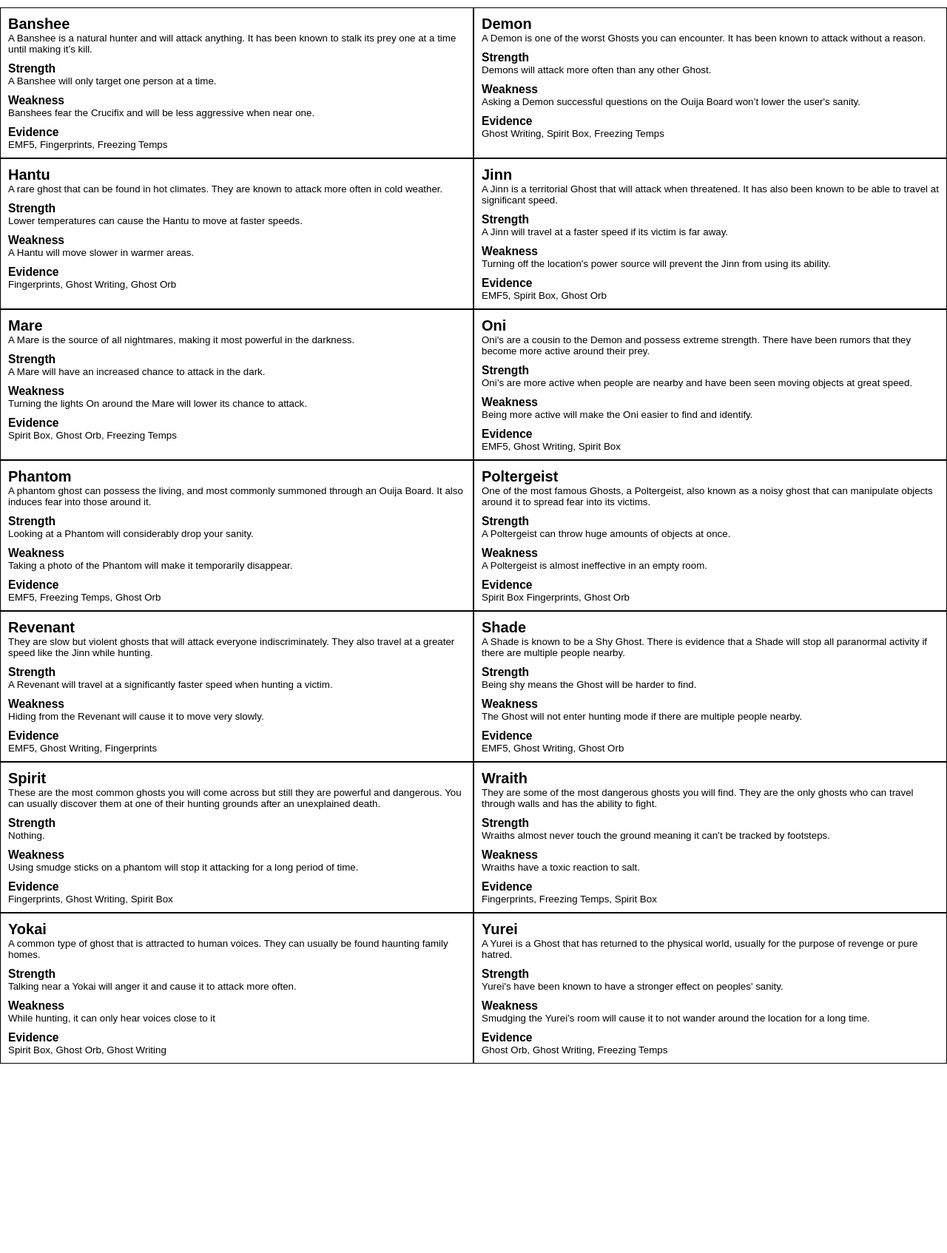
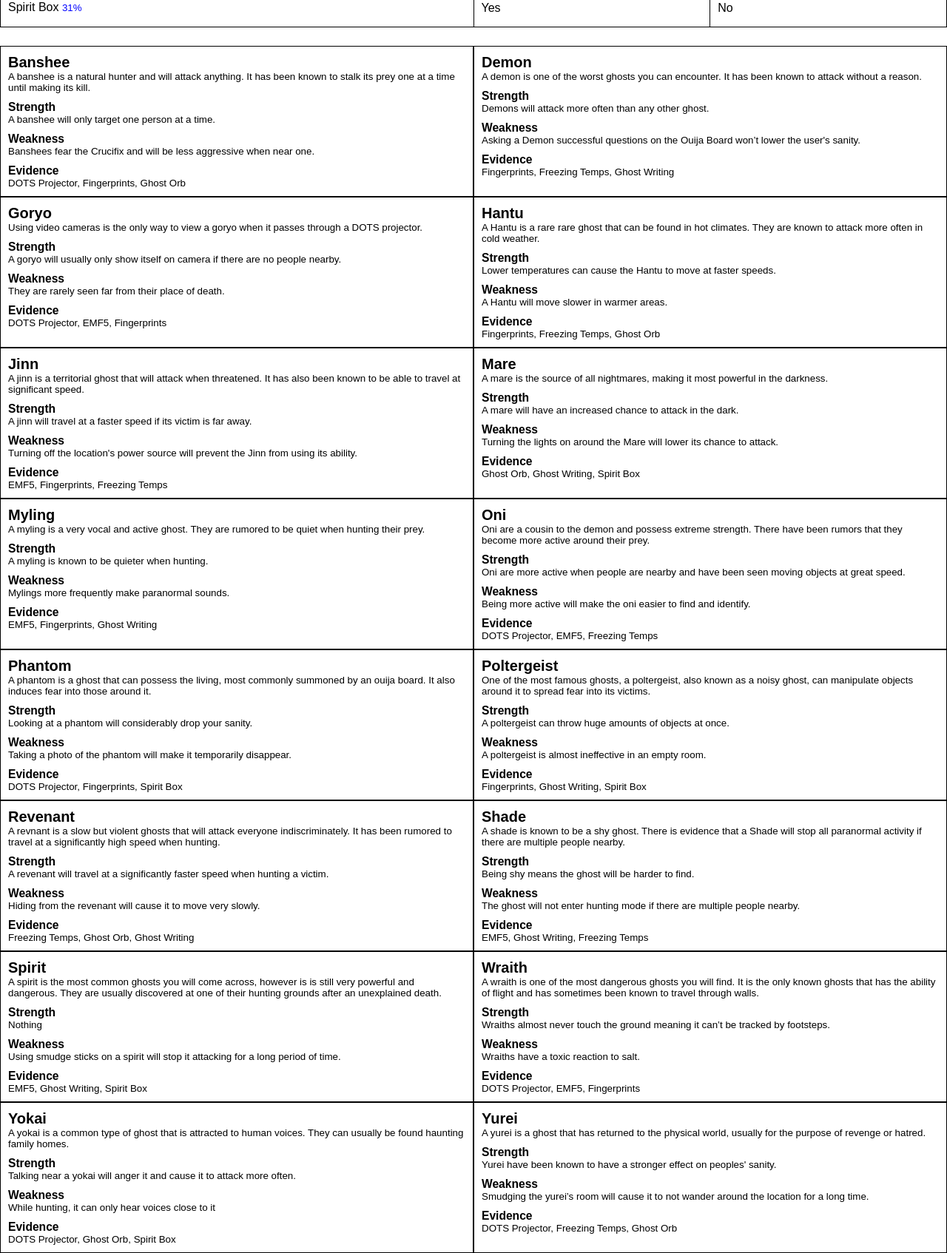
Before and after one commit to bejbej/ghost-journal, a plain HTML site: page index.html in a window 1280 px wide. Shown: the part 328-2022 px from the top of the page at 74% size. Before the commit the page ends 1766 px from the top, so only its background shows below. Drawn offline with Linux system fonts and the light colour scheme.

Commit message:
Add new ghost types and evidence types.

```diff
--- a/index.html
+++ b/index.html
@@ -7,6 +7,11 @@
 <body>
     <div style="display: none;">✓✗</div>
     <table id=evidence>
+        <tr id=dots-projector>
+            <td class=evidence-name>DOTS Projector <span class="chance"></span></td>
+            <td class=yes>Yes</td>
+            <td class=no>No</td>
+        </tr>
         <tr id=emf5>
             <td class=evidence-name>EMF5 <span class="chance"></span></td>
             <td class=yes>Yes</td>
@@ -41,11 +46,67 @@
     <div class=cards>
         <div class=card>
             <h2>Banshee</h2>
-            <p>A Banshee is a natural hunter and will attack anything. It has been known to stalk its prey one at a time until making it’s kill.</p>
+            <p>A banshee is a natural hunter and will attack anything. It has been known to stalk its prey one at a time until making its kill.</p>
             <h3>Strength</h3>
-            <p>A Banshee will only target one person at a time.</p>
+            <p>A banshee will only target one person at a time.</p>
             <h3>Weakness</h3>
             <p>Banshees fear the Crucifix and will be less aggressive when near one.</p>
+            <h3>Evidence</h3>
+            <p class=evidence>
+                <span class=dots-projector>DOTS Projector,</span>
+                <span class=fingerprints>Fingerprints,</span>
+                <span class=ghost-orb>Ghost Orb</span>
+            </p>
+        </div>
+        <div class=card>
+            <h2>Demon</h2>
+            <p>A demon is one of the worst ghosts you can encounter. It has been known to attack without a reason.</p>
+            <h3>Strength</h3>
+            <p>Demons will attack more often than any other ghost.</p>
+            <h3>Weakness</h3>
+            <p>Asking a Demon successful questions on the Ouija Board won’t lower the user's sanity.</p>
+            <h3>Evidence</h3>
+            <p class=evidence>
+                <span class=fingerprints>Fingerprints,</span>
+                <span class=freezing-temps>Freezing Temps,</span>
+                <span class=ghost-writing>Ghost Writing</span>
+            </p>
+        </div>
+        <div class=card>
+            <h2>Goryo</h2>
+            <p>Using video cameras is the only way to view a goryo when it passes through a DOTS projector.</p>
+            <h3>Strength</h3>
+            <p>A goryo will usually only show itself on camera if there are no people nearby.</p>
+            <h3>Weakness</h3>
+            <p>They are rarely seen far from their place of death.</p>
+            <h3>Evidence</h3>
+            <p class=evidence>
+                <span class=dots-projector>DOTS Projector,</span>
+                <span class=emf5>EMF5,</span>
+                <span class=fingerprints>Fingerprints</span>
+            </p>
+        </div>
+        <div class=card>
+            <h2>Hantu</h2>
+            <p>A Hantu is a rare rare ghost that can be found in hot climates. They are known to attack more often in cold weather.</p>
+            <h3>Strength</h3>
+            <p>Lower temperatures can cause the Hantu to move at faster speeds.</p>
+            <h3>Weakness</h3>
+            <p>A Hantu will move slower in warmer areas.</p>
+            <h3>Evidence</h3>
+            <p class=evidence>
+                <span class=fingerprints>Fingerprints,</span>
+                <span class=freezing-temps>Freezing Temps,</span>
+                <span class=ghost-orb>Ghost Orb</span>
+            </p>
+        </div>
+        <div class=card>
+            <h2>Jinn</h2>
+            <p>A jinn is a territorial ghost that will attack when threatened. It has also been known to be able to travel at significant speed.</p>
+            <h3>Strength</h3>
+            <p>A jinn will travel at a faster speed if its victim is far away.</p>
+            <h3>Weakness</h3>
+            <p>Turning off the location's power source will prevent the Jinn from using its ability.</p>
             <h3>Evidence</h3>
             <p class=evidence>
                 <span class=emf5>EMF5,</span>
@@ -54,68 +115,110 @@
             </p>
         </div>
         <div class=card>
-            <h2>Demon</h2>
-            <p>A Demon is one of the worst Ghosts you can encounter. It has been known to attack without a reason.</p>
+            <h2>Mare</h2>
+            <p>A mare is the source of all nightmares, making it most powerful in the darkness.</p>
             <h3>Strength</h3>
-            <p>Demons will attack more often than any other Ghost.</p>
+            <p>A mare will have an increased chance to attack in the dark.</p>
             <h3>Weakness</h3>
-            <p>Asking a Demon successful questions on the Ouija Board won’t lower the user's sanity.</p>
+            <p>Turning the lights on around the Mare will lower its chance to attack.</p>
             <h3>Evidence</h3>
             <p class=evidence>
+                <span class=ghost-orb>Ghost Orb,</span>
                 <span class=ghost-writing>Ghost Writing,</span>
-                <span class=spirit-box>Spirit Box,</span>
+                <span class=spirit-box>Spirit Box</span>
+            </p>
+        </div>
+        <div class=card>
+            <h2>Myling</h2>
+            <p>A myling is a very vocal and active ghost. They are rumored to be quiet when hunting their prey.</p>
+            <h3>Strength</h3>
+            <p>A myling is known to be quieter when hunting.</p>
+            <h3>Weakness</h3>
+            <p>Mylings more frequently make paranormal sounds.</p>
+            <h3>Evidence</h3>
+            <p class=evidence>
+                <span class=emf5>EMF5,</span>
+                <span class=fingerprints>Fingerprints,</span>
+                <span class=ghost-writing>Ghost Writing</span>
+            </p>
+        </div>
+        <div class=card>
+            <h2>Oni</h2>
+            <p>Oni are a cousin to the demon and possess extreme strength. There have been rumors that they become more active around their prey.</p>
+            <h3>Strength</h3>
+            <p>Oni are more active when people are nearby and have been seen moving objects at great speed.</p>
+            <h3>Weakness</h3>
+            <p>Being more active will make the oni easier to find and identify.</p>
+            <h3>Evidence</h3>
+            <p class=evidence>
+                <span class=dots-projector>DOTS Projector,</span>
+                <span class=emf5>EMF5,</span>
                 <span class=freezing-temps>Freezing Temps</span>
             </p>
         </div>
         <div class=card>
-            <h2>Hantu</h2>
-            <p>A rare ghost that can be found in hot climates. They are known to attack more often in cold weather.</p>
+            <h2>Phantom</h2>
+            <p>A phantom is a ghost that can possess the living, most commonly summoned by an ouija board. It also induces fear into those around it.</p>
             <h3>Strength</h3>
-            <p>Lower temperatures can cause the Hantu to move at faster speeds.</p>
+            <p>Looking at a phantom will considerably drop your sanity.</p>
             <h3>Weakness</h3>
-            <p>A Hantu will move slower in warmer areas.</p>
+            <p>Taking a photo of the phantom will make it temporarily disappear.</p>
+            <h3>Evidence</h3>
+            <p class=evidence>
+                <span class=dots-projector>DOTS Projector,</span>
+                <span class=fingerprints>Fingerprints,</span>
+                <span class=spirit-box>Spirit Box</span>
+            </p>
+        </div>
+        <div class=card>
+            <h2>Poltergeist</h2>
+            <p>One of the most famous ghosts, a poltergeist, also known as a noisy ghost, can manipulate objects around it to spread fear into its victims.</p>
+            <h3>Strength</h3>
+            <p>A poltergeist can throw huge amounts of objects at once.</p>
+            <h3>Weakness</h3>
+            <p>A poltergeist is almost ineffective in an empty room.</p>
             <h3>Evidence</h3>
             <p class=evidence>
                 <span class=fingerprints>Fingerprints,</span>
                 <span class=ghost-writing>Ghost Writing,</span>
-                <span class=ghost-orb>Ghost Orb</span>
+                <span class=spirit-box>Spirit Box</span>
             </p>
         </div>
         <div class=card>
-            <h2>Jinn</h2>
-            <p>A Jinn is a territorial Ghost that will attack when threatened. It has also been known to be able to travel at significant speed.</p>
+            <h2>Revenant</h2>
+            <p>A revnant is a slow but violent ghosts that will attack everyone indiscriminately. It has been rumored to travel at a significantly high speed when hunting.</p>
             <h3>Strength</h3>
-            <p>A Jinn will travel at a faster speed if its victim is far away.</p>
+            <p>A revenant will travel at a significantly faster speed when hunting a victim.</p>
             <h3>Weakness</h3>
-            <p>Turning off the location's power source will prevent the Jinn from using its ability.</p>
+            <p>Hiding from the revenant will cause it to move very slowly.</p>
+            <h3>Evidence</h3>
+            <p class=evidence>
+                <span class=freezing-temps>Freezing Temps,</span>
+                <span class=ghost-orb>Ghost Orb,</span>
+                <span class=ghost-writing>Ghost Writing</span>
+            </p>
+        </div>
+        <div class=card>
+            <h2>Shade</h2>
+            <p>A shade is known to be a shy ghost. There is evidence that a Shade will stop all paranormal activity if there are multiple people nearby.</p>
+            <h3>Strength</h3>
+            <p>Being shy means the ghost will be harder to find.</p>
+            <h3>Weakness</h3>
+            <p>The ghost will not enter hunting mode if there are multiple people nearby.</p>
             <h3>Evidence</h3>
             <p class=evidence>
                 <span class=emf5>EMF5,</span>
-                <span class=spirit-box>Spirit Box,</span>
-                <span class=ghost-orb>Ghost Orb</span>
-            </p>
-        </div>
-        <div class=card>
-            <h2>Mare</h2>
-            <p>A Mare is the source of all nightmares, making it most powerful in the darkness.</p>
-            <h3>Strength</h3>
-            <p>A Mare will have an increased chance to attack in the dark.</p>
-            <h3>Weakness</h3>
-            <p>Turning the lights On around the Mare will lower its chance to attack.</p>
-            <h3>Evidence</h3>
-            <p class=evidence>
-                <span class=spirit-box>Spirit Box,</span>
-                <span class=ghost-orb>Ghost Orb,</span>
+                <span class=ghost-writing>Ghost Writing,</span>
                 <span class=freezing-temps>Freezing Temps</span>
             </p>
         </div>
         <div class=card>
-            <h2>Oni</h2>
-            <p>Oni's are a cousin to the Demon and possess extreme strength. There have been rumors that they become more active around their prey.</p>
+            <h2>Spirit</h2>
+            <p>A spirit is the most common ghosts you will come across, however is is still very powerful and dangerous. They are usually discovered at one of their hunting grounds after an unexplained death.</p>
             <h3>Strength</h3>
-            <p>Oni’s are more active when people are nearby and have been seen moving objects at great speed.</p>
+            <p>Nothing</p>
             <h3>Weakness</h3>
-            <p>Being more active will make the Oni easier to find and identify.</p>
+            <p>Using smudge sticks on a spirit will stop it attacking for a long period of time.</p>
             <h3>Evidence</h3>
             <p class=evidence>
                 <span class=emf5>EMF5,</span>
@@ -124,115 +227,45 @@
             </p>
         </div>
         <div class=card>
-            <h2>Phantom</h2>
-            <p>A phantom ghost can possess the living, and most commonly summoned through an Ouija Board. It also induces fear into those around it.</p>
-            <h3>Strength</h3>
-            <p>Looking at a Phantom will considerably drop your sanity.</p>
-            <h3>Weakness</h3>
-            <p>Taking a photo of the Phantom will make it temporarily disappear.</p>
-            <h3>Evidence</h3>
-            <p class=evidence>
-                <span class=emf5>EMF5,</span>
-                <span class=freezing-temps>Freezing Temps,</span>
-                <span class=ghost-orb>Ghost Orb</span>
-            </p>
-        </div>
-        <div class=card>
-            <h2>Poltergeist</h2>
-            <p>One of the most famous Ghosts, a Poltergeist, also known as a noisy ghost that can manipulate objects around it to spread fear into its victims.</p>
-            <h3>Strength</h3>
-            <p>A Poltergeist can throw huge amounts of objects at once.</p>
-            <h3>Weakness</h3>
-            <p>A Poltergeist is almost ineffective in an empty room.</p>
-            <h3>Evidence</h3>
-            <p class=evidence>
-                <span class=spirit-box>Spirit Box</span>
-                <span class=fingerprints>Fingerprints,</span>
-                <span class=ghost-orb>Ghost Orb</span>
-            </p>
-        </div>
-        <div class=card>
-            <h2>Revenant</h2>
-            <p>They are slow but violent ghosts that will attack everyone indiscriminately. They also travel at a greater speed like the Jinn while hunting.</p>
-            <h3>Strength</h3>
-            <p>A Revenant will travel at a significantly faster speed when hunting a victim.</p>
-            <h3>Weakness</h3>
-            <p>Hiding from the Revenant will cause it to move very slowly.</p>
-            <h3>Evidence</h3>
-            <p class=evidence>
-                <span class=emf5>EMF5,</span>
-                <span class=ghost-writing>Ghost Writing,</span>
-                <span class=fingerprints>Fingerprints</span>
-            </p>
-        </div>
-        <div class=card>
-            <h2>Shade</h2>
-            <p>A Shade is known to be a Shy Ghost. There is evidence that a Shade will stop all paranormal activity if there are multiple people nearby.</p>
-            <h3>Strength</h3>
-            <p>Being shy means the Ghost will be harder to find.</p>
-            <h3>Weakness</h3>
-            <p>The Ghost will not enter hunting mode if there are multiple people nearby.</p>
-            <h3>Evidence</h3>
-            <p class=evidence>
-                <span class=emf5>EMF5,</span>
-                <span class=ghost-writing>Ghost Writing,</span>
-                <span class=ghost-orb>Ghost Orb</span>
-            </p>
-        </div>
-        <div class=card>
-            <h2>Spirit</h2>
-            <p>These are the most common ghosts you will come across but still they are powerful and dangerous. You can usually discover them at one of their hunting grounds after an unexplained death.</p>
-            <h3>Strength</h3>
-            <p>Nothing.</p>
-            <h3>Weakness</h3>
-            <p>Using smudge sticks on a phantom will stop it attacking for a long period of time.</p>
-            <h3>Evidence</h3>
-            <p class=evidence>
-                <span class=fingerprints>Fingerprints,</span>
-                <span class=ghost-writing>Ghost Writing,</span>
-                <span class=spirit-box>Spirit Box</span>
-            </p>
-        </div>
-        <div class=card>
             <h2>Wraith</h2>
-            <p>They are some of the most dangerous ghosts you will find. They are the only ghosts who can travel through walls and has the ability to fight.</p>
+            <p>A wraith is one of the most dangerous ghosts you will find. It is the only known ghosts that has the ability of flight and has sometimes been known to travel through walls.</p>
             <h3>Strength</h3>
             <p>Wraiths almost never touch the ground meaning it can’t be tracked by footsteps.</p>
             <h3>Weakness</h3>
             <p>Wraiths have a toxic reaction to salt.</p>
             <h3>Evidence</h3>
             <p class=evidence>
-                <span class=fingerprints>Fingerprints,</span>
-                <span class=freezing-temps>Freezing Temps,</span>
+                <span class=dots-projector>DOTS Projector,</span>
+                <span class=emf5>EMF5,</span>
+                <span class=fingerprints>Fingerprints</span>
+            </p>
+        </div>
+        <div class=card>
+            <h2>Yokai</h2>
+            <p>A yokai is a common type of ghost that is attracted to human voices. They can usually be found haunting family homes.</p>
+            <h3>Strength</h3>
+            <p>Talking near a yokai will anger it and cause it to attack more often.</p>
+            <h3>Weakness</h3>
+            <p>While hunting, it can only hear voices close to it</p>
+            <h3>Evidence</h3>
+            <p class=evidence>
+                <span class=dots-projector>DOTS Projector,</span>
+                <span class=ghost-orb>Ghost Orb,</span>
                 <span class=spirit-box>Spirit Box</span>
             </p>
         </div>
         <div class=card>
-            <h2>Yokai</h2>
-            <p>A common type of ghost that is attracted to human voices. They can usually be found haunting family homes.</p>
+            <h2>Yurei</h2>
+            <p>A yurei is a ghost that has returned to the physical world, usually for the purpose of revenge or hatred.</p>
             <h3>Strength</h3>
-            <p>Talking near a Yokai will anger it and cause it to attack more often.</p>
+            <p>Yurei have been known to have a stronger effect on peoples' sanity.</p>
             <h3>Weakness</h3>
-            <p>While hunting, it can only hear voices close to it</p>
+            <p>Smudging the yurei’s room will cause it to not wander around the location for a long time.</p>
             <h3>Evidence</h3>
             <p class=evidence>
-                <span class=spirit-box>Spirit Box,</span>
-                <span class=ghost-orb>Ghost Orb,</span>
-                <span class=ghost-writing>Ghost Writing</span>
-            </p>
-        </div>
-        <div class=card>
-            <h2>Yurei</h2>
-            <p>A Yurei is a Ghost that has returned to the physical world, usually for the purpose of revenge or pure hatred.</p>
-            <h3>Strength</h3>
-            <p>Yurei's have been known to have a stronger effect on peoples' sanity.</p>
-            <h3>Weakness</h3>
-            <p>Smudging the Yurei’s room will cause it to not wander around the location for a long time.</p>
-            <h3>Evidence</h3>
-            <p class=evidence>
-                <span class=ghost-orb>Ghost Orb,</span>
-                <span class=ghost-writing>Ghost Writing,</span>
-                <span class=freezing-temps>Freezing Temps</span>
+                <span class=dots-projector>DOTS Projector,</span>
+                <span class=freezing-temps>Freezing Temps,</span>
+                <span class=ghost-orb>Ghost Orb</span>
             </p>
         </div>
     </div>
```
